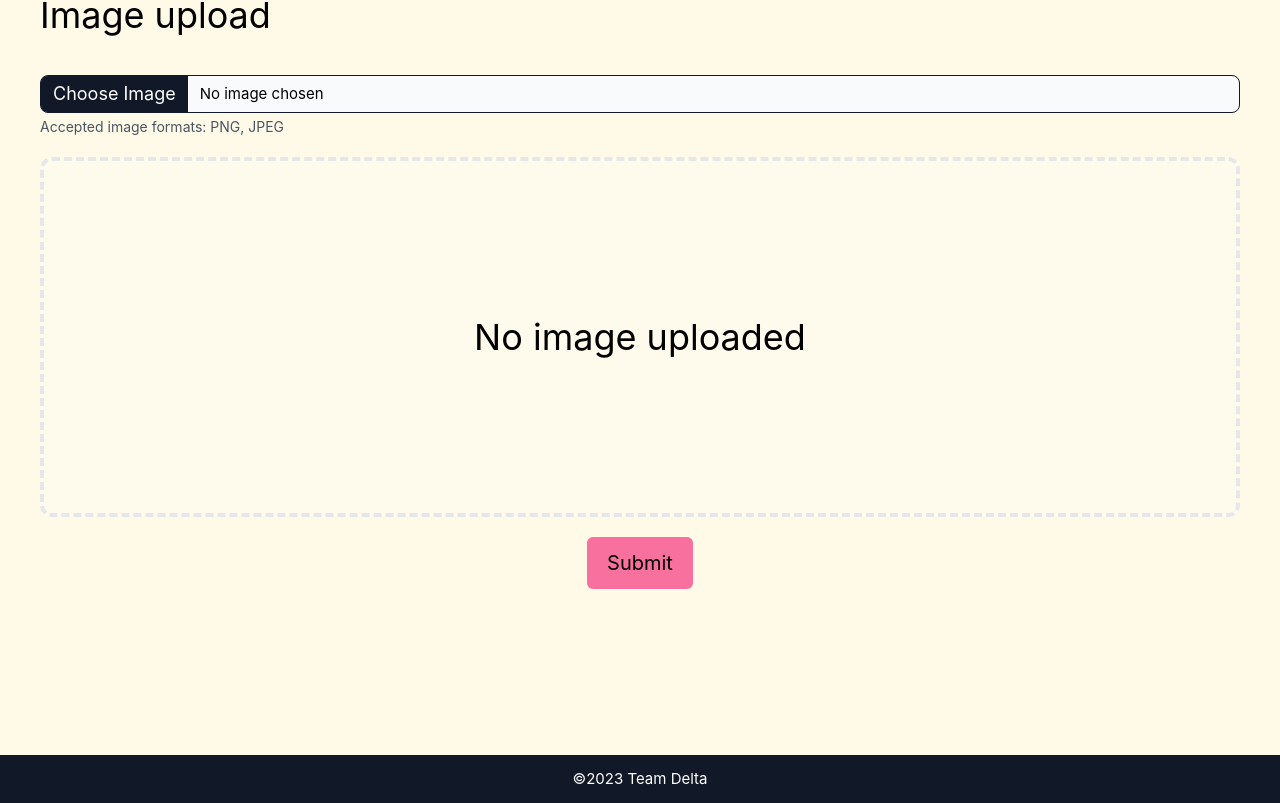
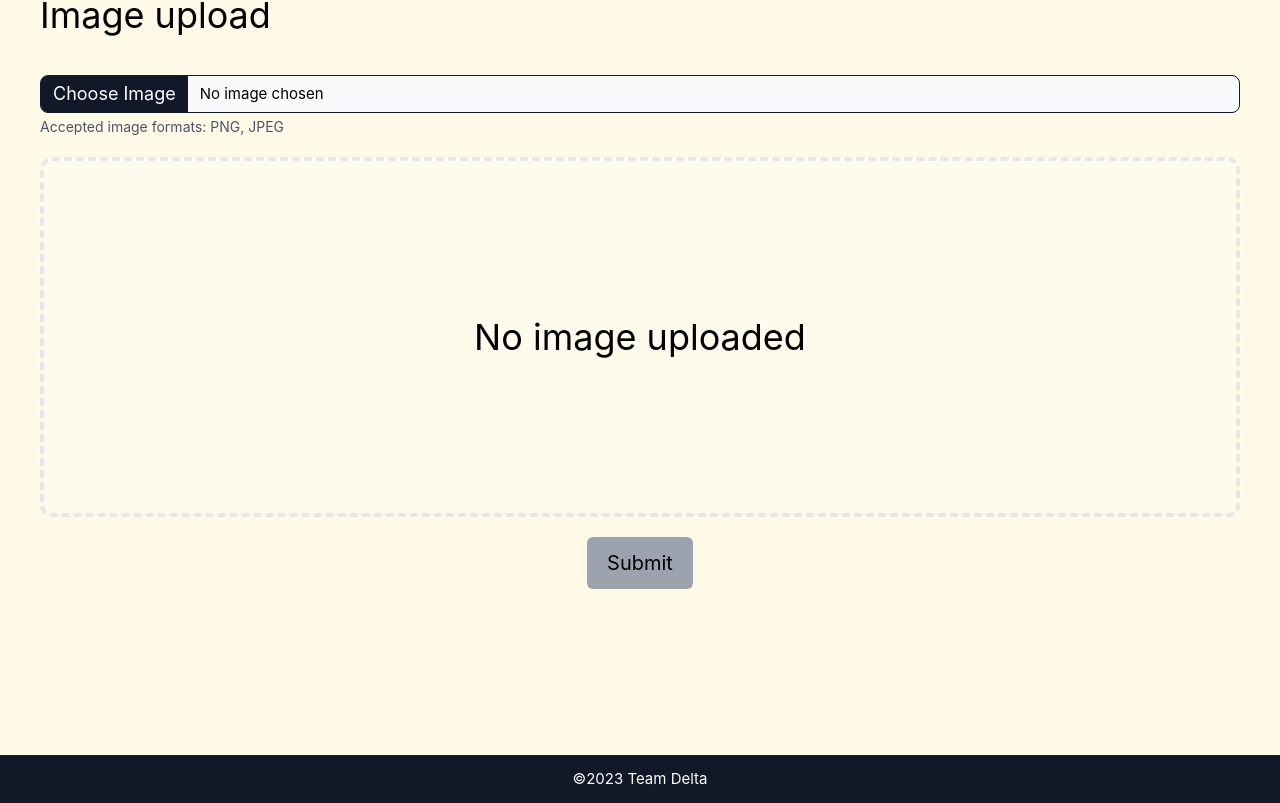
Before and after one commit to cantiado/banyaynay, a Vue app in the folder frontend/: page / in a window 1280 px wide. Shown: the part 593-1396 px from the top of the page. Built offline with nearby package versions, Linux system fonts and the light colour scheme.

Commit message:
Added alt text to result image and fixed submit button conditional bg color

```diff
--- a/frontend/src/components/ClassifiedResult.vue
+++ b/frontend/src/components/ClassifiedResult.vue
@@ -48,7 +48,7 @@ function newImage() {
     <div class="justify-center">
       <div class="flex justify-center">
         <!-- <ImageContainer path="../assets/b1.jpg" /> -->
-        <img v-if="imgSrc" :src="imgSrc" />
+        <img v-if="imgSrc" :src="imgSrc" alt="result of user uploaded image" />
         <div
           v-else
           class="h-full w-full bg-white/20 border-4 border-dashed rounded-xl flex flex-row justify-center items-center text-4xl"
--- a/frontend/src/components/UploadImage.vue
+++ b/frontend/src/components/UploadImage.vue
@@ -66,8 +66,8 @@ function submit() {
     <button
       @click="submit"
       type="button"
-      class="rounded-md bg-magenta w-fit h-fit px-5 py-3 text-xl"
-      :class="{ 'bg-gray-400': !fileUploaded }"
+      class="rounded-md w-fit h-fit px-5 py-3 text-xl"
+      :class="!fileUploaded ? 'bg-gray-400' : 'bg-magenta'"
       :disabled="!fileUploaded"
     >
       Submit
```
